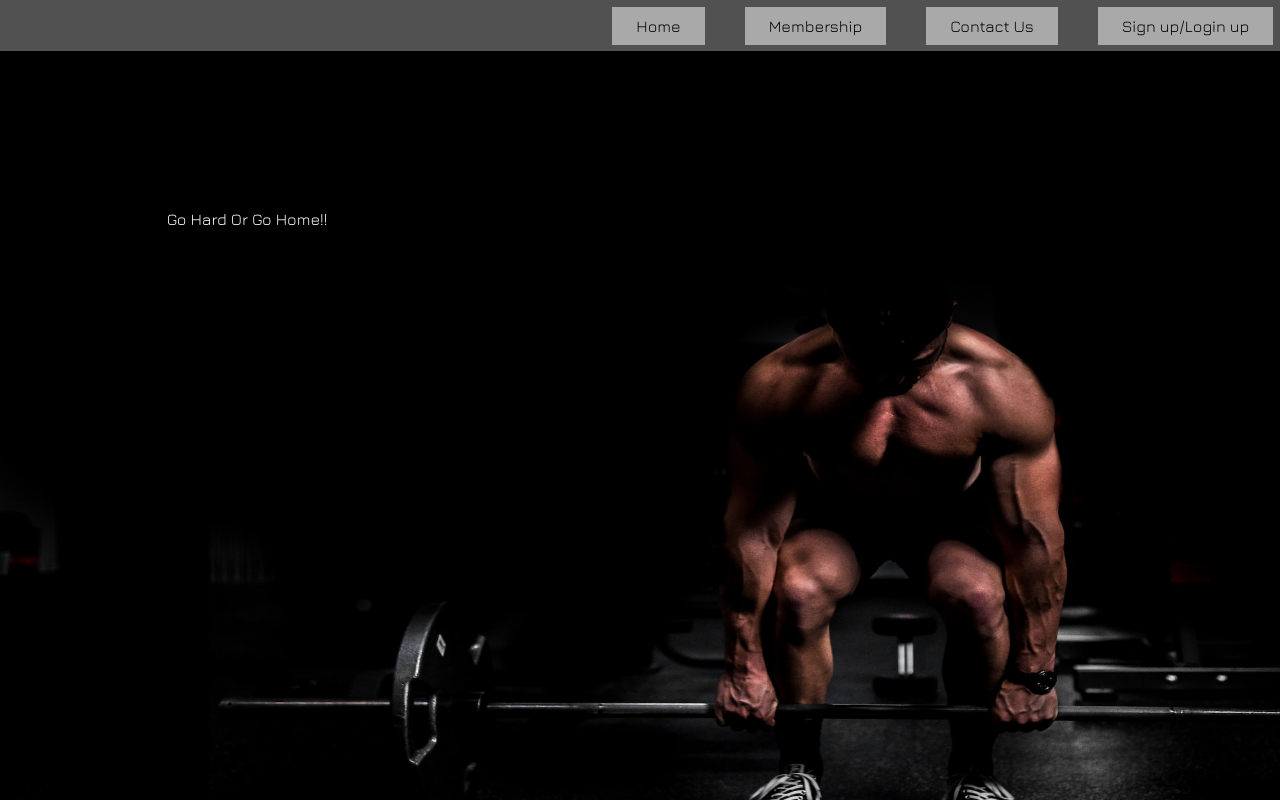
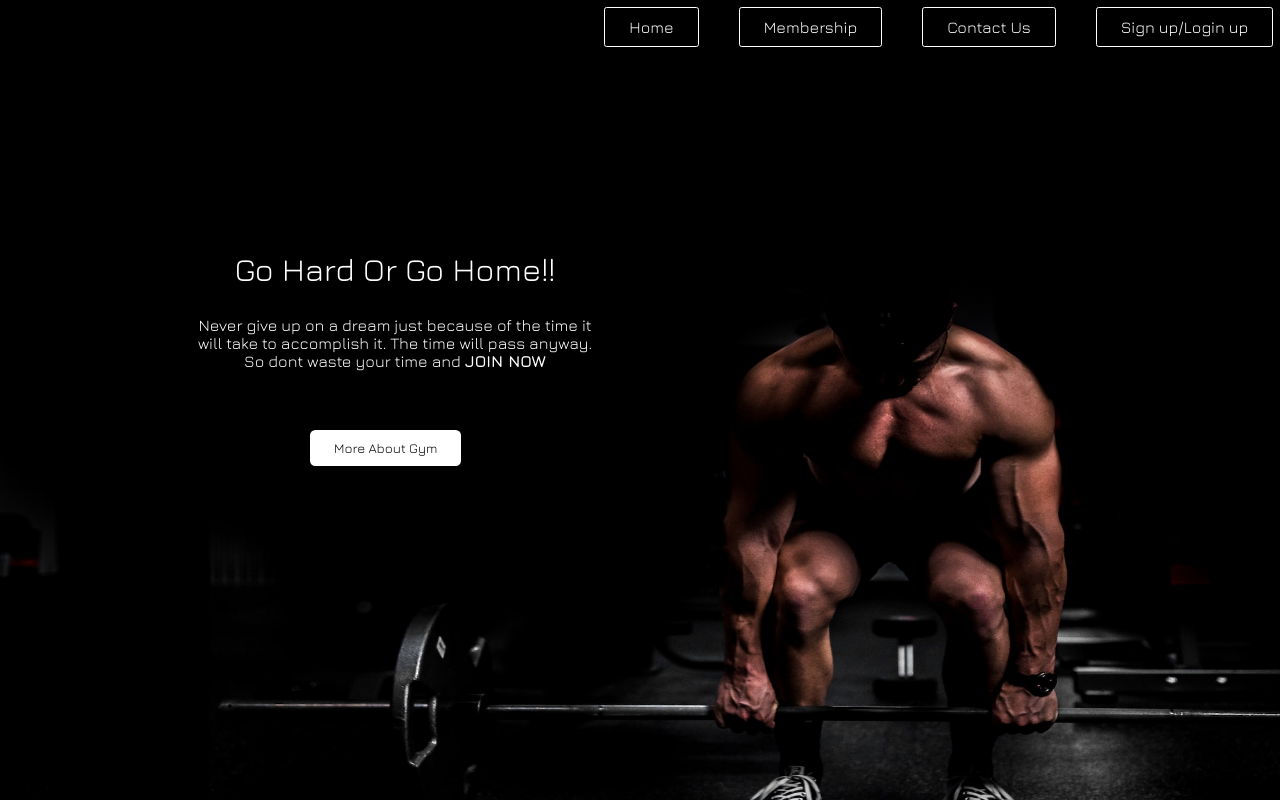
Before and after one commit to Salviusferns/fitnesstitan, a React (Create React App) app: page / in a window 1280 px wide. Shown: the top 800 px of the page. Built offline with nearby package versions, Linux system fonts and the light colour scheme.

Commit message:
homepage css

```diff
--- a/src/components/Homepage.css
+++ b/src/components/Homepage.css
@@ -19,24 +19,26 @@
 }
 
 .btn{
-    background-color: darkgray;
+    background-color: transparent;
     border:none;
-    color: black;
+    color: white;
     padding: 10px 24px;
     text-align: center;
     font-size: 16px;
     transition: 0.3s;
     font-family: "jura";
+    border-radius: 2pt;
+    border: 1px solid white;
+
   }
 
   .btn:hover {
-    background-color: lightgray;
+    background-color: white;
     color: black;
-    border-radius: 4pt;
+    border-radius: 5pt;
+    border: 1px solid black;
   }
-.navbar  {
-    background-color: #505150;
-}
+
 
 .info .mainpic{
     width: 1663px;
@@ -48,7 +50,42 @@
     position: absolute;
     width: 410px;
     height: 120px;
-    left: 42px;
-    top: 210px;
+    left: 190px;
+    top: 250px;
+    font-size: 24pt;
+}
 
+.info p{
+    color: white;
+    position: absolute;
+    width: 410px;
+    height: 120px;
+    left: 190px;
+    top: 300px;
+    font-size: 18;
 }
+
+.info .btnmore{
+    color: black;
+    position: absolute;
+    width: auto;
+    height: auto;
+    left: 310px;
+    top: 430px;
+    font-size: 18;
+    background-color: white;
+    border:none;
+    color: black;
+    padding: 10px 24px;
+    text-align: center;
+    transition: 0.1s;
+    font-family: "jura";
+    border-radius: 4pt;
+}
+.info .btnmore:hover {
+    background-color: transparent;
+    color: white;
+    border-radius: 4pt;
+    border: 1px solid white;
+    font-weight:700;
+  }
--- a/src/components/Hompage.js
+++ b/src/components/Hompage.js
@@ -1,11 +1,12 @@
 import "./Homepage.css"
+import {Link} from "react-router-dom"
 import main from "../Images/main.jpg"
 export default function Homepage(props){
     return(
         <div className="body">
             <div className="navbar">
                 <ul>
-                    <button className="btn">Home</button>
+                    <button className="btn" component={Link} to="www.google.com" >Home</button>
                     <button className="btn">Membership</button>
                     <button className="btn">Contact Us</button>
                     <button className="btn">Sign up/Login up</button>
@@ -14,6 +15,9 @@ export default function Homepage(props){
             <div className="info">
                 <img className="mainpic" src={main} alt="Training"/>
                 <header>Go Hard Or Go Home!!</header>
+                <p>Never give up on a dream just because of the time it will take to accomplish it. The time will pass anyway.
+So dont waste your time and <strong>JOIN NOW</strong></p>
+                <button className="btnmore">More About Gym</button>
             </div>
         </div>
     )
```
